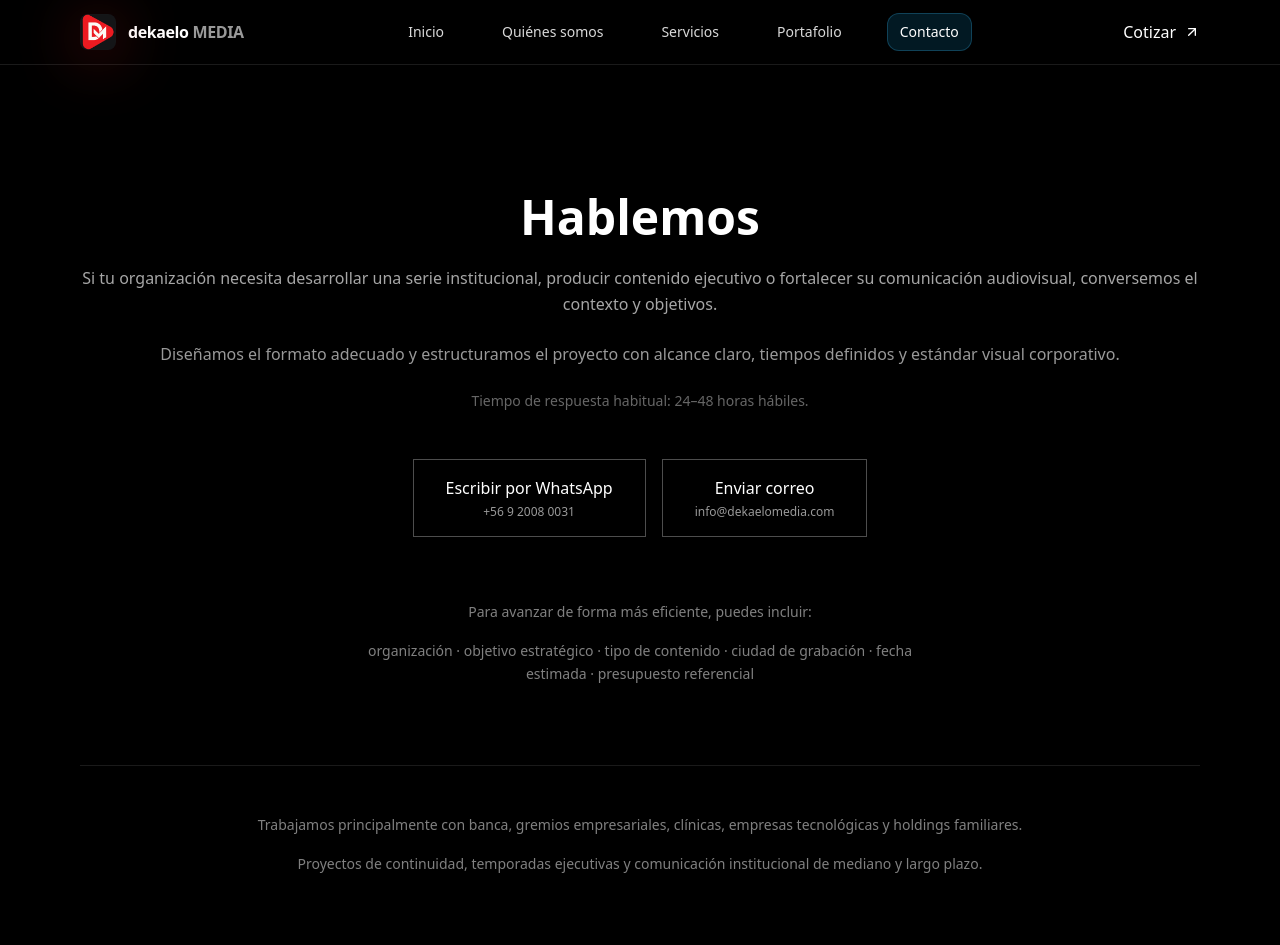
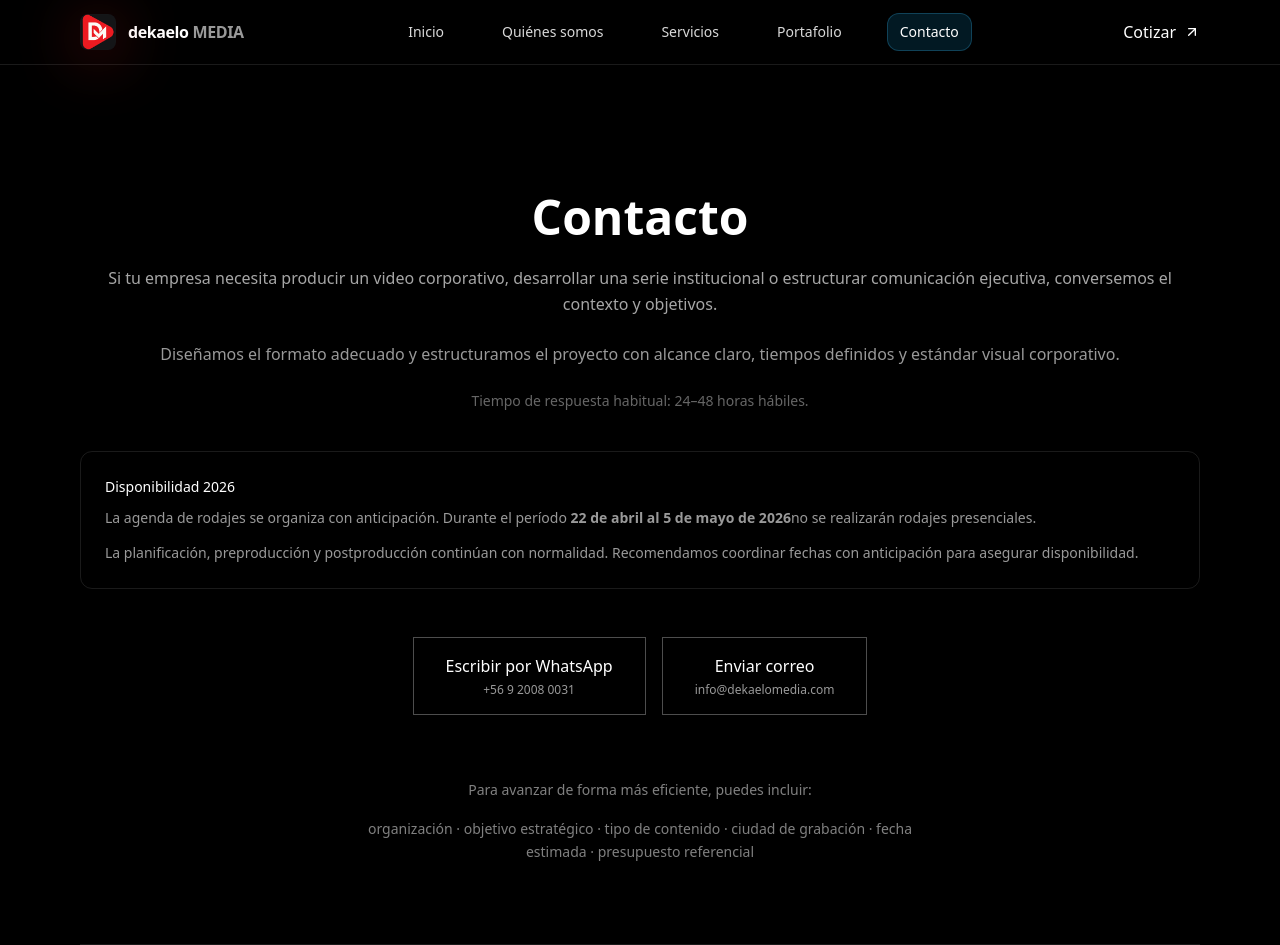
Before and after one commit to TronxGroup/Dekaelo-Media, a Next.js app: page /contacto in a window 1280 px wide. Shown: the top 945 px of the page. Built offline with nearby package versions, Linux system fonts and the light colour scheme.

Commit message:
Update page.tsx

```diff
--- a/app/contacto/page.tsx
+++ b/app/contacto/page.tsx
@@ -7,14 +7,14 @@ const EMAIL = "info@dekaelomedia.com";
 
 export const metadata: Metadata = {
   title:
-    "Contacto — Dekaelo Media | Productora Audiovisual Corporativa en Chile",
+    "Contacto — Dekaelo Media | Producción Audiovisual Corporativa en Chile",
   description:
-    "Contacto Dekaelo Media. Producción audiovisual corporativa, series institucionales y vodcast ejecutivos para banca, gremios, clínicas y empresas tecnológicas en Chile.",
+    "Contacto Dekaelo Media. Producción de video corporativo, series institucionales y comunicación ejecutiva para empresas en Chile.",
   keywords: [
-    "contacto productora audiovisual",
+    "contacto productora audiovisual Chile",
     "cotizar video corporativo Chile",
-    "vodcast corporativo",
     "producción audiovisual ejecutiva",
+    "serie institucional",
   ],
   alternates: {
     canonical: `${SITE_URL}/contacto`,
@@ -23,7 +23,7 @@ export const metadata: Metadata = {
   openGraph: {
     title: "Contacto — Dekaelo Media",
     description:
-      "Conversemos tu proyecto audiovisual corporativo.",
+      "Conversemos tu proyecto audiovisual corporativo en Chile.",
     url: `${SITE_URL}/contacto`,
     siteName: "Dekaelo Media",
     locale: "es_CL",
@@ -36,10 +36,11 @@ function buildWhatsAppLink() {
     `Hola Dekaelo Media.\n` +
     `Quiero conversar un proyecto audiovisual.\n\n` +
     `Organización:\n` +
-    `Tipo de proyecto:\n` +
-    `Fecha estimada:\n` +
+    `Tipo de proyecto (serie / video corporativo / vodcast):\n` +
+    `Fecha estimada de grabación:\n` +
     `Objetivo principal:\n` +
-    `Ciudad:\n`;
+    `Ciudad:\n` +
+    `Presupuesto referencial (opcional):\n`;
 
   return `https://wa.me/${WHATSAPP_NUMBER}?text=${encodeURIComponent(text)}`;
 }
@@ -54,25 +55,39 @@ export default function Page() {
 
         {/* HEADER */}
         <h1 className="text-4xl md:text-5xl font-semibold">
-          Hablemos
+          Contacto
         </h1>
 
         <p className="mt-6 text-white/65 leading-relaxed">
-          Si tu organización necesita desarrollar una serie institucional,
-          producir contenido ejecutivo o fortalecer su comunicación
-          audiovisual, conversemos el contexto y objetivos.
+          Si tu empresa necesita producir un video corporativo,
+          desarrollar una serie institucional o estructurar comunicación ejecutiva,
+          conversemos el contexto y objetivos.
         </p>
 
         <p className="mt-6 text-white/60 leading-relaxed">
           Diseñamos el formato adecuado y estructuramos el proyecto
-          con alcance claro, tiempos definidos y estándar visual
-          corporativo.
+          con alcance claro, tiempos definidos y estándar visual corporativo.
         </p>
 
         <p className="mt-6 text-sm text-white/40">
           Tiempo de respuesta habitual: 24–48 horas hábiles.
         </p>
 
+        {/* DISPONIBILIDAD */}
+        <div className="mt-10 border border-white/10 rounded-xl p-6 text-left text-sm text-white/60 leading-relaxed">
+          <p className="text-white font-medium mb-2">
+            Disponibilidad 2026
+          </p>
+          <p>
+            La agenda de rodajes se organiza con anticipación.
+            Durante el período <strong>22 de abril al 5 de mayo de 2026</strong>
+            no se realizarán rodajes presenciales.
+          </p>
+          <p className="mt-3">
+            La planificación, preproducción y postproducción continúan con normalidad.
+            Recomendamos coordinar fechas con anticipación para asegurar disponibilidad.
+          </p>
+        </div>
 
         {/* CTAs */}
         <div className="mt-12 flex flex-col sm:flex-row gap-4 justify-center">
@@ -101,7 +116,6 @@ export default function Page() {
 
         </div>
 
-
         {/* GUÍA ESTRATÉGICA */}
         <div className="mt-16 text-white/50 text-sm leading-relaxed max-w-xl mx-auto">
           <p>
@@ -114,20 +128,19 @@ export default function Page() {
           </p>
         </div>
 
-
         {/* PERFIL DE CLIENTE */}
         <div className="mt-20 border-t border-white/10 pt-12 text-white/50 text-sm leading-relaxed">
           <p>
-            Trabajamos principalmente con banca, gremios empresariales,
-            clínicas, empresas tecnológicas y holdings familiares.
+            Trabajamos con banca, educación, industria, clínicas,
+            empresas tecnológicas y organizaciones que requieren
+            comunicación audiovisual clara y profesional.
           </p>
 
           <p className="mt-4">
-            Proyectos de continuidad, temporadas ejecutivas y comunicación
-            institucional de mediano y largo plazo.
+            Desarrollamos tanto temporadas ejecutivas como
+            proyectos puntuales de video corporativo.
           </p>
         </div>
-
 
         {/* VOLVER */}
         <div className="mt-16">
```
